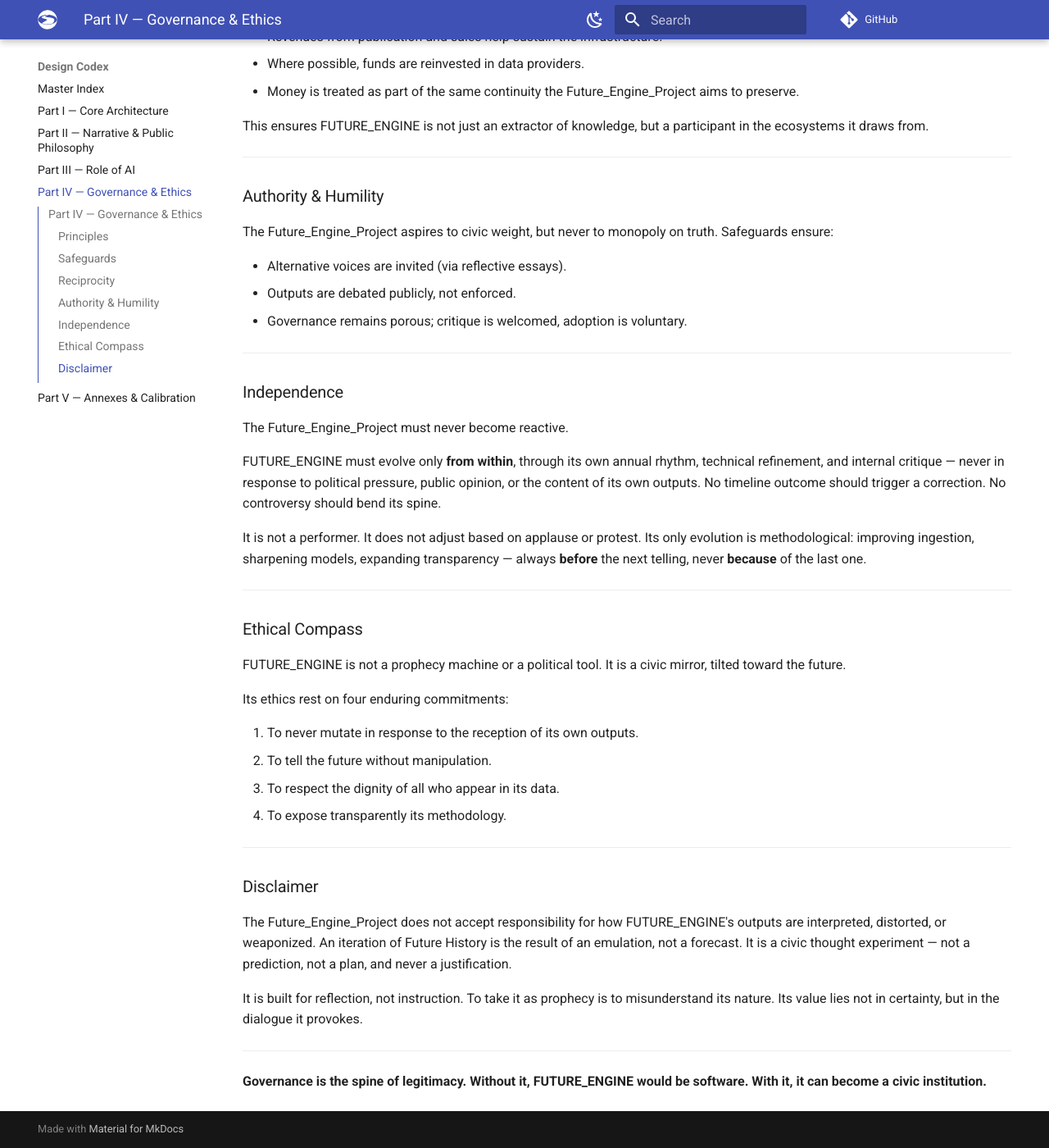
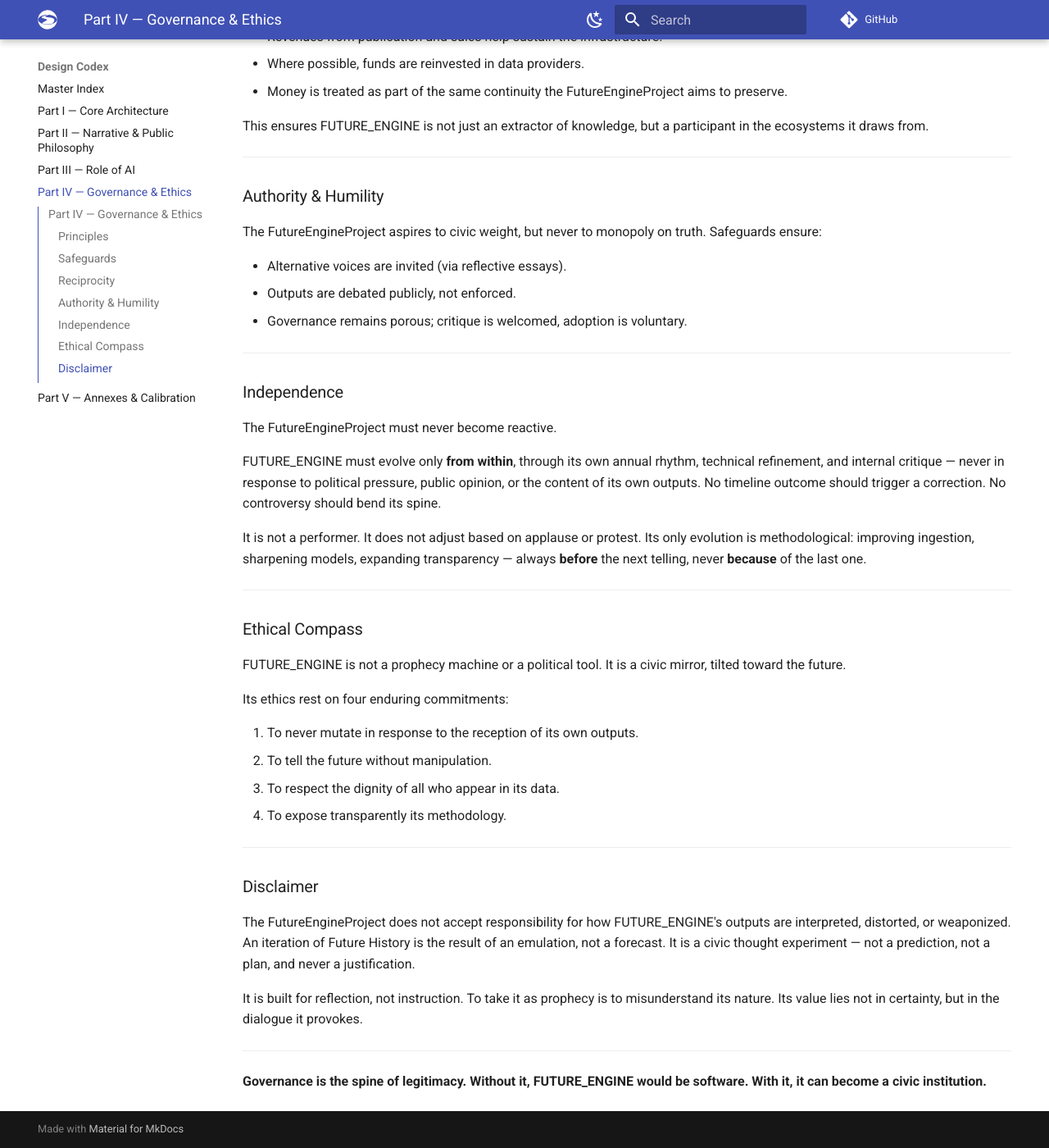
Before and after one commit to auroch-forge/future-engine-project, an MkDocs documentation site: the page built from docs/codex/governance-ethics.md, in a window 1280 px wide and 1400 px high, scrolled down 1189 px. Shown: the whole window at 82% size. Built offline with MkDocs 1.6.1 and Material for MkDocs 9.7.7, drawn with Linux system fonts in a browser that asks for light colours; a script that is not in the unit is left out; comment, search, counter and statistics services are not loaded; some of the changed text lies outside the part shown.

Commit message:
Signed-off-by: Auroch Forge <auroch.forge@gmail.com>

```diff
--- a/docs/codex/governance-ethics.md
+++ b/docs/codex/governance-ethics.md
@@ -2,7 +2,7 @@
 
 ## Part IV — Governance & Ethics
 
-*FUTURE_ENGINE must not only forecast responsibly — the Future_Engine_Project must govern itself responsibly. Without trust, there is no Future History.*
+*FUTURE_ENGINE must not only forecast responsibly — the FutureEngineProject must govern itself responsibly. Without trust, there is no Future History.*
 
 ---
 
@@ -40,7 +40,7 @@ Not all data streams are open. Some require payment, licensing, or support. This
 
 * Revenues from publication and sales help sustain the infrastructure.
 * Where possible, funds are reinvested in data providers.
-* Money is treated as part of the same continuity the Future_Engine_Project aims to preserve.
+* Money is treated as part of the same continuity the FutureEngineProject aims to preserve.
 
 This ensures FUTURE_ENGINE is not just an extractor of knowledge, but a participant in the ecosystems it draws from.
 
@@ -48,7 +48,7 @@ This ensures FUTURE_ENGINE is not just an extractor of knowledge, but a particip
 
 ### Authority & Humility
 
-The Future_Engine_Project aspires to civic weight, but never to monopoly on truth. Safeguards ensure:
+The FutureEngineProject aspires to civic weight, but never to monopoly on truth. Safeguards ensure:
 
 * Alternative voices are invited (via reflective essays).
 * Outputs are debated publicly, not enforced.
@@ -58,7 +58,7 @@ The Future_Engine_Project aspires to civic weight, but never to monopoly on trut
 
 ### Independence
 
-The Future_Engine_Project must never become reactive.
+The FutureEngineProject must never become reactive.
 
 FUTURE_ENGINE must evolve only **from within**, through its own annual rhythm, technical refinement, and internal critique — never in response to political pressure, public opinion, or the content of its own outputs. No timeline outcome should trigger a correction. No controversy should bend its spine.
 
@@ -81,7 +81,7 @@ Its ethics rest on four enduring commitments:
 
 ### Disclaimer
 
-The Future_Engine_Project does not accept responsibility for how FUTURE_ENGINE's outputs are interpreted, distorted, or weaponized. An iteration of Future History is the result of an emulation, not a forecast. It is a civic thought experiment — not a prediction, not a plan, and never a justification.
+The FutureEngineProject does not accept responsibility for how FUTURE_ENGINE's outputs are interpreted, distorted, or weaponized. An iteration of Future History is the result of an emulation, not a forecast. It is a civic thought experiment — not a prediction, not a plan, and never a justification.
 
 It is built for reflection, not instruction. To take it as prophecy is to misunderstand its nature. Its value lies not in certainty, but in the dialogue it provokes.
 
--- a/mkdocs.yml
+++ b/mkdocs.yml
@@ -1,4 +1,4 @@
-site_name: The Future_Engine_Project
+site_name: The FutureEngineProject
 site_description: A civic-scale forecasting project producing a yearly thousand-year Future History.
 site_url: https://example.org
 repo_url: https://github.com/AurochForge/future-engine-project
```
Also changed, not shown: README.md (+1 -1 lines), docs/changelog.md (+1 -1 lines), docs/governance/principles.md (+1 -1 lines), docs/index.md (+1 -1 lines), docs/press/description.md (+3 -3 lines).
